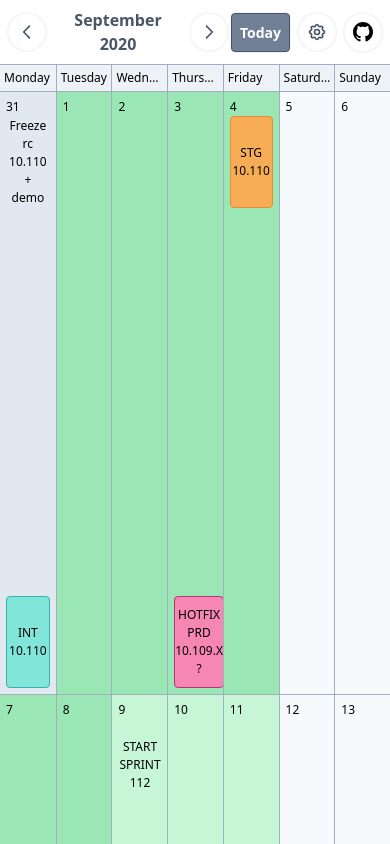
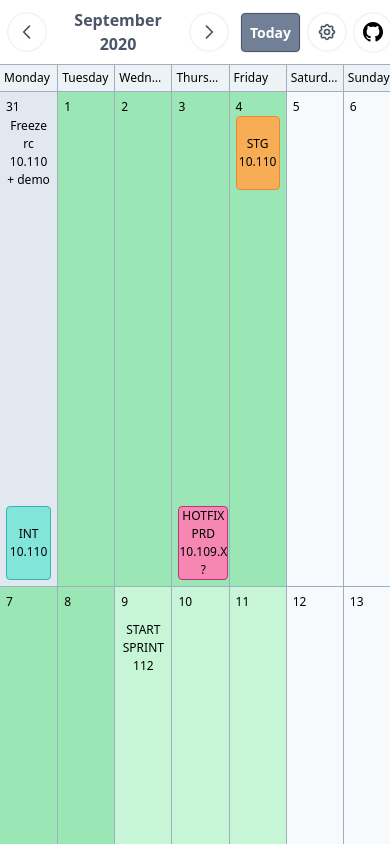
Before and after one commit to Jooones/release-deploy-calendar, an Angular app in the folder front-end/: page / in a window 390 px wide. Shown: the top 844 px of the page. Built offline with nearby package versions, Linux system fonts and the light colour scheme.

Commit message:
Added min-width so that cellphones can correctly render the header

```diff
--- a/front-end/src/app/app.component.ts
+++ b/front-end/src/app/app.component.ts
@@ -6,7 +6,7 @@ import {Calendar, Month} from "./domain/calendar.model";
   selector: 'app-root',
   template: `
     <section *ngIf="calendar" class="flex flex-col h-screen">
-      <section class="flex items-center justify-start lg:justify-center p-2 text-gray-700 space-x-2">
+      <section class="relative flex items-center justify-start lg:justify-center p-2 text-gray-700 space-x-2">
         <button class="bg-white shadow-xs hover:bg-gray-100 p-2 border border-gray-100 rounded-full"
                 (click)="showPreviousMonth()">
           <svg class="w-5 h-5" fill="none" stroke="currentColor" viewBox="0 0 24 24" xmlns="http://www.w3.org/2000/svg">
--- a/front-end/src/styles.scss
+++ b/front-end/src/styles.scss
@@ -1,3 +1,7 @@
 @import 'tailwindcss/base';
 @import 'tailwindcss/components';
 @import 'tailwindcss/utilities';
+
+body {
+  min-width: 400px;
+}
```
